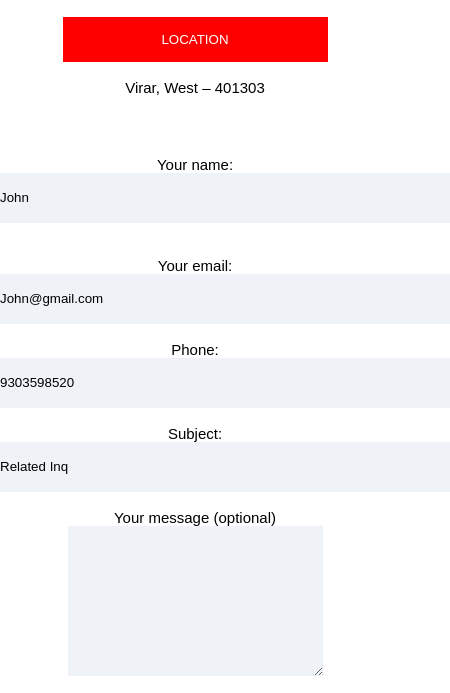
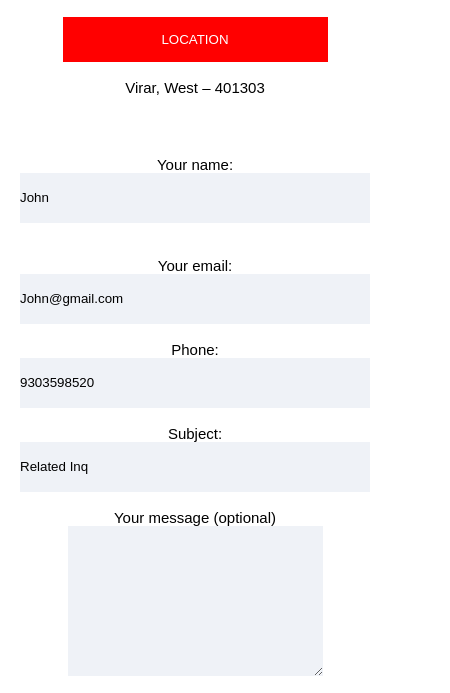
Before and after one commit to Bhavitvartak123/Responsive, a plain HTML site: page Contact.html in a window 390 px wide. Shown: the part 862-1555 px from the top of the page, 450 px wide, since content can reach past the window. Drawn offline with Linux system fonts and the light colour scheme.

Commit message:
changes done contact

```diff
--- a/Contact.css
+++ b/Contact.css
@@ -178,12 +178,9 @@
         flex-direction: column;
 
     }
-
-
-
-
-
-
+    #fname{
+        width: 350px;
+    }
 
 /* Footer */
 
@@ -195,7 +192,6 @@
     text-align: center;
     height: 1000px;
 }
-
 
 }
 
```
